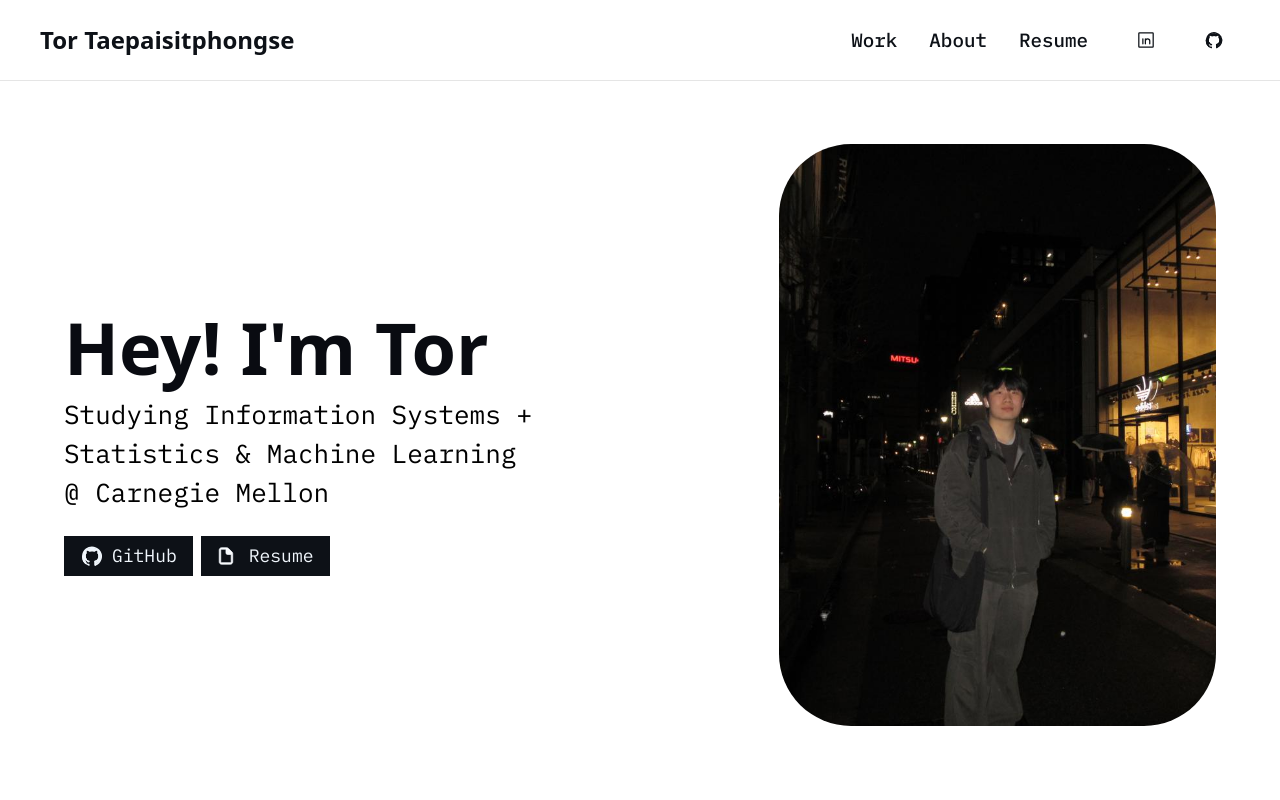
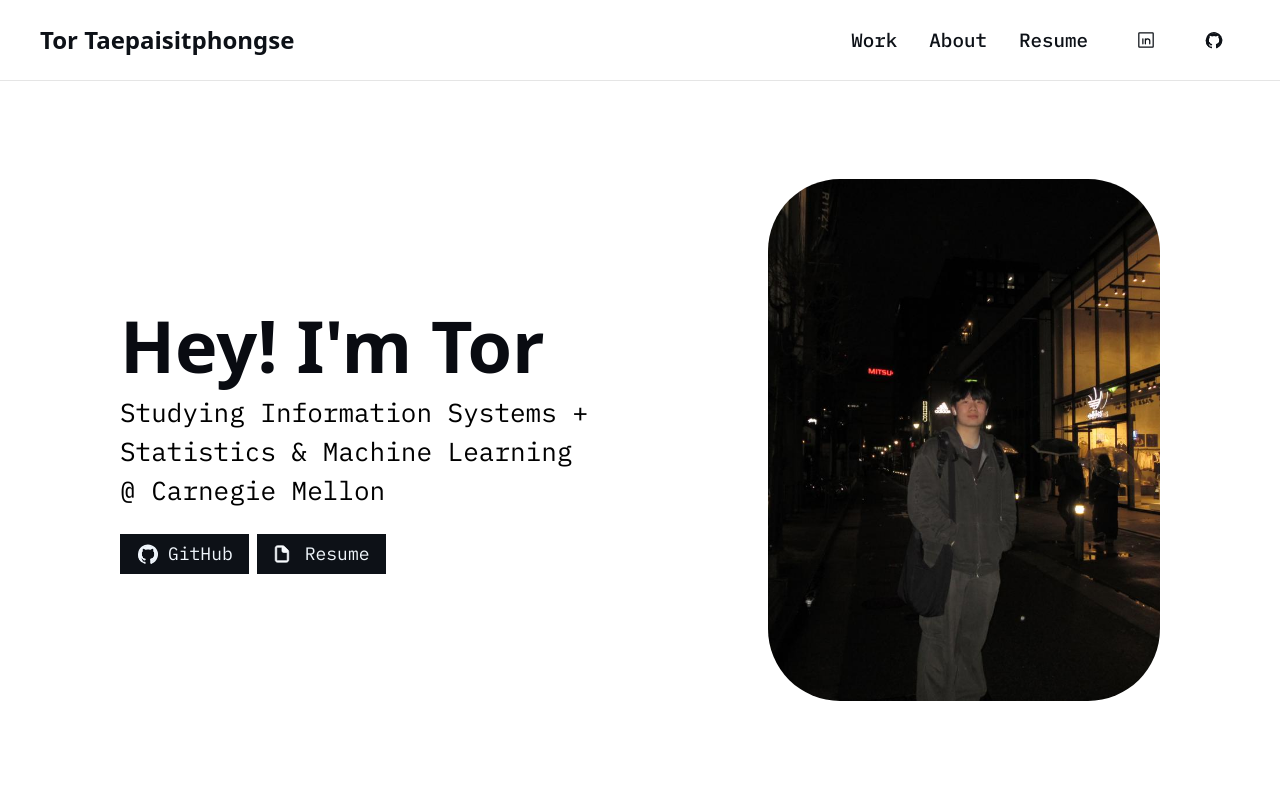
Before and after one commit to tortaepaisitphongse/tortaepaisitphongse, an Astro site: page / in a window 1280 px wide. Shown: the top 800 px of the page. Built offline with nearby package versions, Linux system fonts and the light colour scheme; Astro itself is replaced by a stand-in of ours; a web font is replaced by a local one.

Commit message:
fix landing page hero vertical centering

```diff
--- a/src/components/Hero.astro
+++ b/src/components/Hero.astro
@@ -20,7 +20,7 @@ const { align = "center", tagline, title } = Astro.props;
     .hero {
         font-size: var(--text-lg);
         text-align: center;
-        margin-top: 3em;
+        /* margin-top: 3em; */
     }
 
     .title,
--- a/src/pages/index.astro
+++ b/src/pages/index.astro
@@ -12,7 +12,7 @@ import heroimg from "../assets/images/TorTaepaisitphongse.jpeg";
 ---
 
 <Layout>
-    <div class="wrapper stack gap-8 lg:gap-20">
+    <div class="wrapper stack gap-8 lg:gap-20" id="landing">
         <header class="hero">
             <Hero
                 title="Hey! I'm Tor"
@@ -67,11 +67,18 @@ import heroimg from "../assets/images/TorTaepaisitphongse.jpeg";
 </Layout>
 
 <style>
+    #landing {
+        height: calc(100vh - 80px);
+        display: flex;
+        justify-content: center;
+        align-items: center;
+    }
     .hero {
         display: flex;
         flex-direction: column;
         align-items: center;
         gap: 2rem;
+        margin: 2rem;
     }
 
     /* .roles {
@@ -97,7 +104,8 @@ import heroimg from "../assets/images/TorTaepaisitphongse.jpeg";
         .hero {
             display: grid;
             grid-template-columns: 6fr 4fr;
-            padding-inline: 2.5rem;
+            align-items: center;
+            padding-inline: 4rem;
             gap: 3.75rem;
         }
 
@@ -117,7 +125,6 @@ import heroimg from "../assets/images/TorTaepaisitphongse.jpeg";
             aspect-ratio: 3 / 4;
             border-radius: 4.5rem;
             object-fit: cover;
-            margin-top: 4rem;
         }
     }
 </style>
```
